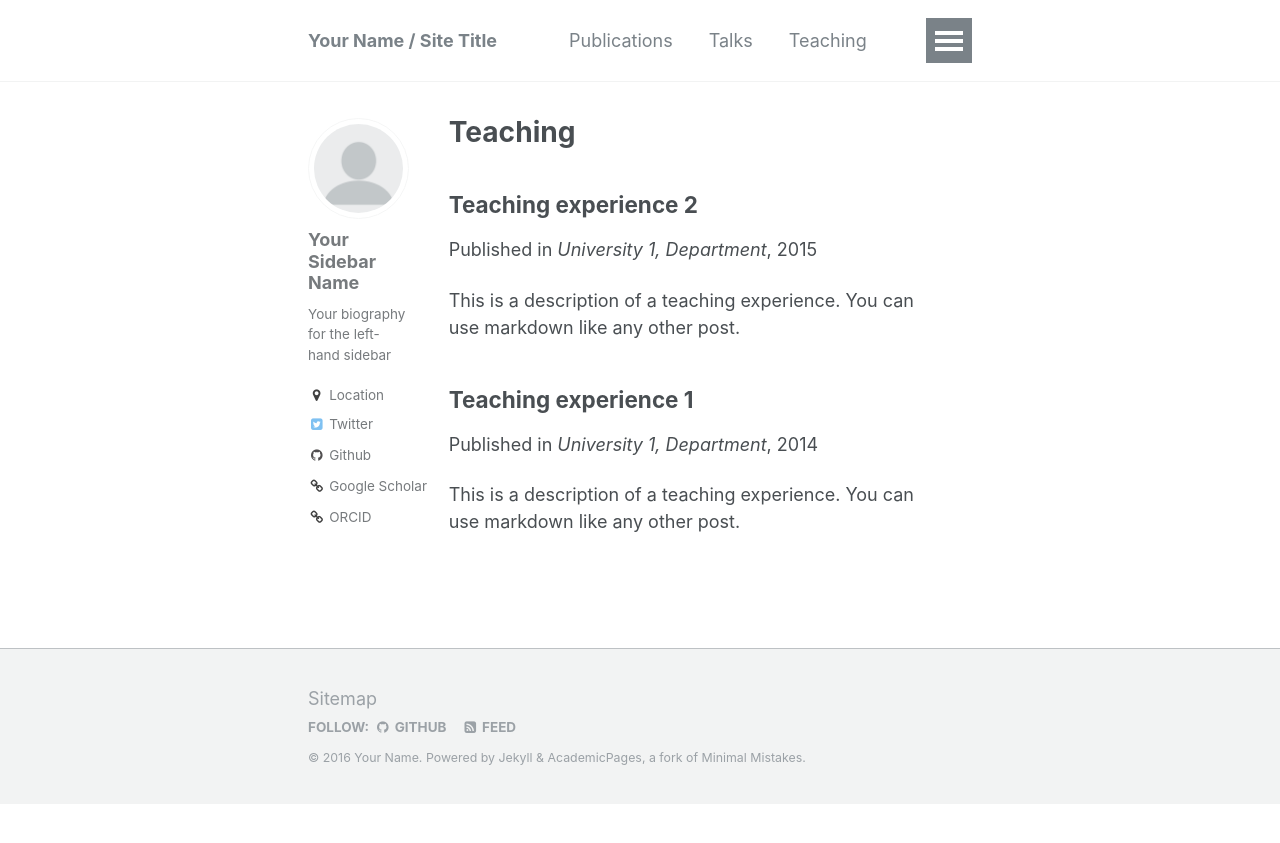
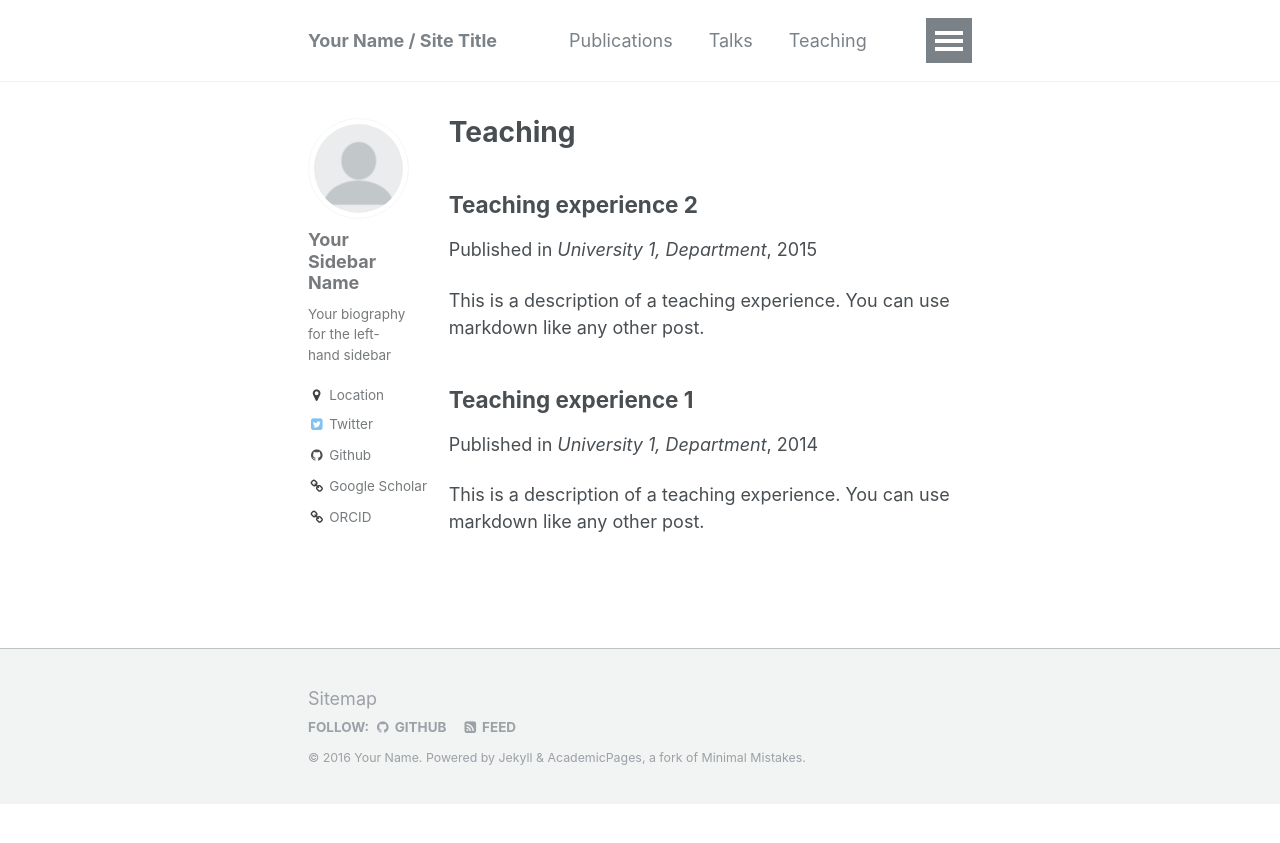
Before and after one commit to Noahs-ARK/Noahs-ARK.github.io, a Jekyll site: the page built from _pages/teaching.html, in a window 1280 px wide. Shown: the top 843 px of the page. Built offline with Jekyll 4.4.1, drawn with Linux system fonts in a browser that asks for light colours.

Commit message:
Update _variables.scss

```diff
--- a/_sass/_variables.scss
+++ b/_sass/_variables.scss
@@ -114,9 +114,9 @@ $x-large                    : 700px;
    Grid
    ========================================================================== */
 
-$right-sidebar-width-narrow : 50px;
-$right-sidebar-width        : 50px;
-$right-sidebar-width-wide   : 50px;
+$right-sidebar-width-narrow : 0px;
+$right-sidebar-width        : 0px;
+$right-sidebar-width-wide   : 0px;
 
 $susy: (
   columns: 12,
```
